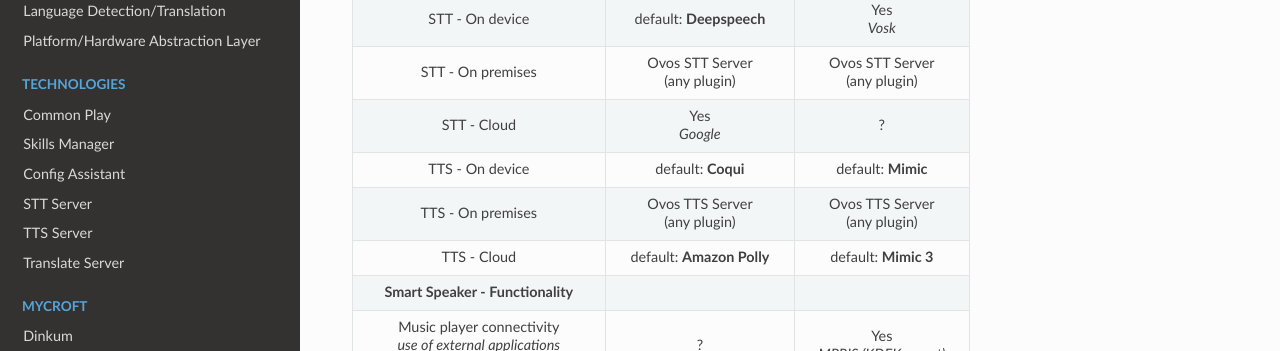
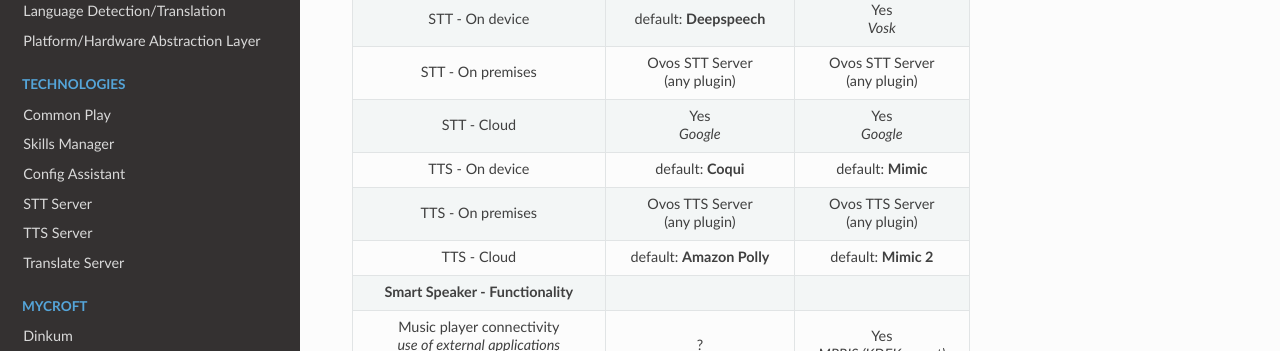
Before and after one commit to OpenVoiceOS/community-docs, an MkDocs documentation site: the page built from docs/comparison.md, in a window 1280 px wide and 900 px high, scrolled down 4712 px. Shown: the part 151-502 px from the top of the window. Built offline with MkDocs 1.6.1, drawn with Linux system fonts in a browser that asks for light colours; nearby versions of some CDN libraries.

Commit message:
fix stt and tts bigscreen

```diff
--- a/docs/comparison.md
+++ b/docs/comparison.md
@@ -114,10 +114,10 @@
 | **Voice Assistant - Functionality**                                                                        |
 | STT - On device                                                                                                                   |           default: **Deepspeech**            |            Yes<br>*Vosk*         |
 | STT - On premises                                                                                           |      Ovos STT Server<br>(any plugin)       |                        Ovos STT Server<br>(any plugin)                        |
-| STT - Cloud                                                                                                    |                 Yes<br>*Google*                  |     ?     |
+| STT - Cloud                                                                                                    |                 Yes<br>*Google*                  |     Yes<br>*Google*     |
 | TTS - On device                                                                                                                 |       default: **Coqui**       |                default: **Mimic**                 |
 | TTS - On premises                                                                                                              |      Ovos TTS Server<br>(any plugin)       |                        Ovos TTS Server<br>(any plugin)                        |
-| TTS - Cloud                                                                                                |                         default: **Amazon Polly**               |                       default: **Mimic 3**                        |
+| TTS - Cloud                                                                                                |                         default: **Amazon Polly**               |                       default: **Mimic 2**                        |
 | **Smart Speaker - Functionality**                                                                          |
 | Music player connectivity<br>*use of external applications<br>on other devices*                            |                     ?                      |           Yes<br>*MPRIS (KDEKonnect)*           |
 | Music player sync                                                                                          |                                                      Yes<br>*OCP<br>MPRIS*               |                       Yes<br>*OCP<br>MPRIS*                        |
```
